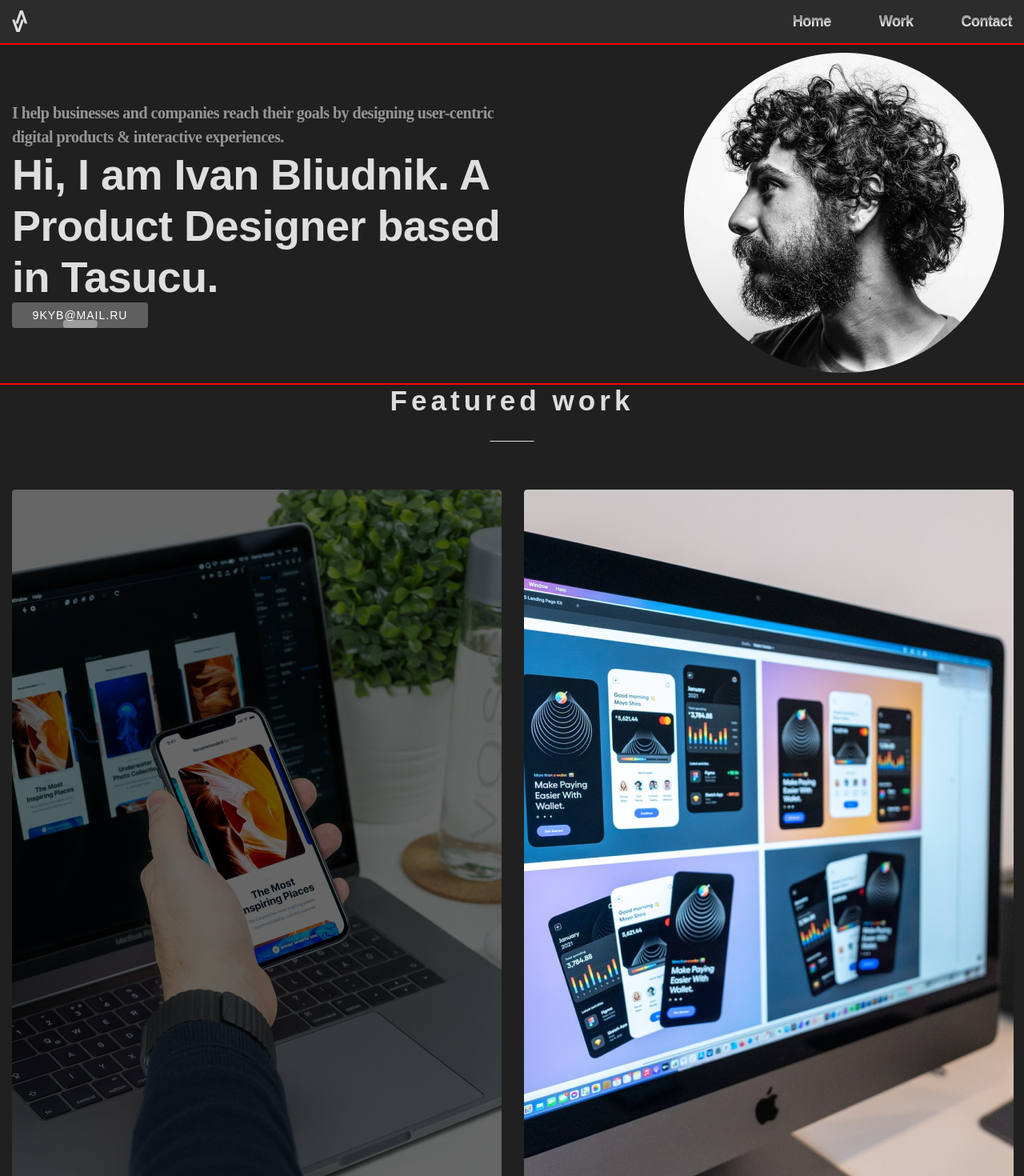
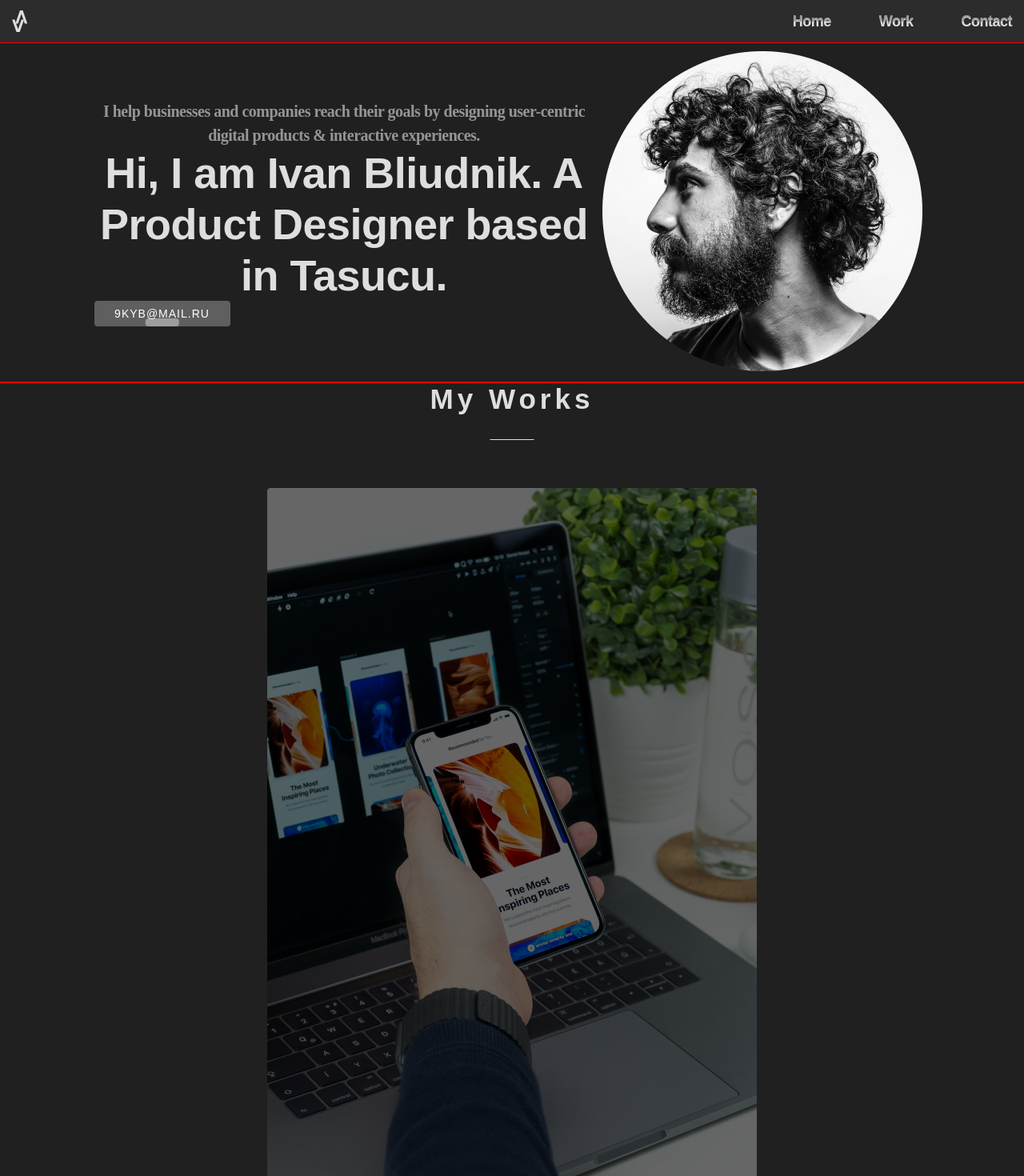
Before and after one commit to IvanBliudnik/myPrj, a React (Create React App) app: page / in a window 1280 px wide. Shown: the top 1470 px of the page at 80% size. Built offline with nearby package versions, Linux system fonts and the light colour scheme.

Commit message:
myPrj update commit (work)

```diff
--- a/src/components/Container.ts
+++ b/src/components/Container.ts
@@ -7,6 +7,5 @@ export const Container = styled.div`
     outline: 1px solid red;
     width: 100%;
     height: 100%;
-    min-height: 100%;
     padding: 0 15px;
 `
--- a/src/layout/header/Header_Styles.ts
+++ b/src/layout/header/Header_Styles.ts
@@ -3,8 +3,6 @@ import styled from "styled-components";
 
 
 const Header = styled.header`
-    position: fixed;
-    z-index: 99999;
     backdrop-filter: blur(20px);
     background: rgba(50, 50, 50, 0.7);
     display: flex;
--- a/src/layout/header/headerMenu/HeaderMenuStyles.tsx
+++ b/src/layout/header/headerMenu/HeaderMenuStyles.tsx
@@ -77,6 +77,7 @@ const NavLink = styled(Link)`
 
 // MobileMenu
 const MobileMenu = styled.nav`
+
 `
 const MobileMenuPopup = styled.div<{ isOpen: boolean }>`
     position: fixed;
@@ -84,7 +85,6 @@ const MobileMenuPopup = styled.div<{ isOpen: boolean }>`
     left: 0;
     right: 0;
     bottom: 0;
-    z-index: 999;
     background-color: rgba(31, 31, 32, 0.9);
     display: flex;
     justify-content: center;
@@ -92,8 +92,8 @@ const MobileMenuPopup = styled.div<{ isOpen: boolean }>`
     transform: translateY(-100%);
     transition: 1s ease-in-out;
 
-
     ul {
+        padding-top: 100px;
         display: flex;
         gap: 10px;
         justify-content: center;
--- a/src/layout/sections/main/Main.tsx
+++ b/src/layout/sections/main/Main.tsx
@@ -10,7 +10,7 @@ export const Main: React.FC = () => {
     return (
         <S.Main id={"home"}>
             <Container>
-                <FlexContainer align={"center"} justify={"space-between"} wrap={"wrap"}>
+                <FlexContainer align={"center"} justify={"center"} wrap={"wrap"}>
                     <S.MainContainer>
                         <S.NameTitle>
                             <span>
@@ -24,7 +24,6 @@ products & interactive experiences.
                         </S.MainTitle>
                         <StyleButton type={"submit"} >9kyb@mail.ru</StyleButton>
                     </S.MainContainer>
-
                     <S.PhotoWrapper>
                         <S.Photo src={photo} alt=""/>
                     </S.PhotoWrapper>
--- a/src/layout/sections/main/MainStyles.tsx
+++ b/src/layout/sections/main/MainStyles.tsx
@@ -12,7 +12,6 @@ type MainContainerPropsType = {
 
 const Main = styled.section`
     position: relative;
-    padding-top: 56px;
     min-height: 100%;
     background-color: ${Theme.colors.primaryBg};
     display: flex;
@@ -70,11 +69,17 @@ const MainTitle = styled.h1`
     font-weight: 700;
     line-height: 64px;
     letter-spacing: -0.5px;
-    text-align: left;
+    text-align: center;
 
     p {
         display: none;
     }
+    @media ${Theme.media.mobile} {
+    display: flex;
+        align-items: center;
+        justify-content: center;
+    }
+
 `
 
 const NameTitle = styled.h2`
@@ -92,7 +97,7 @@ const NameTitle = styled.h2`
     font-weight: 600;
     line-height: 30px;
     letter-spacing: -0.5px;
-    text-align: left;
+    text-align: center;
     @media ${Theme.media.mobile} {
         margin: 15px 0 22px;
     }
--- a/src/layout/sections/works/Works.tsx
+++ b/src/layout/sections/works/Works.tsx
@@ -1,4 +1,4 @@
-import React, {useState} from 'react';
+import React from 'react';
 import {SectionTitle} from "../../../components/SectionTitle";
 import {FlexContainer} from "../../../components/FlexContainer";
 import {Work} from "./work/Work";
@@ -8,9 +8,6 @@ import p3 from "./../../../assets/images/p3.png"
 import p4 from "./../../../assets/images/p4.png"
 import {Container} from "../../../components/Container";
 import {SW} from "./work/WorksStyles"
-import {TabsStatusType} from "./tabMenu/TabMenu";
-import {AnimatePresence, motion} from "framer-motion"
-
 
 
 const worksData = [
@@ -33,36 +30,19 @@ const worksData = [
 ]
 
 export const Works = () => {
-    const [currentFilterStatus, setCurrentFilterStatus] = useState("all")
-    let filteredWorks = worksData
-
-
-    function changeFilterStatus(value: TabsStatusType) {
-        setCurrentFilterStatus(value)
-    }
-
     return (
         <SW.Works id={"works"}>
             <Container>
-                <SectionTitle>Featured work</SectionTitle>
+                <SectionTitle>My Works</SectionTitle>
                 <FlexContainer justify={"center"} align={"flex-start"} wrap={"wrap"}>
-                    <AnimatePresence>
                     {worksData.map((w) => {
                         return (
-                                <motion.div style={{width: "auto", flexGrow:1, maxWidth:"612px"}}
-                                    layout
-                                    initial={{opacity: 0}}
-                                    animate={{opacity: 1}}
-                                    exit={{opacity: 0}}
-                                    key={w.id}
-                                >
+
                             <Work
                                 src={w.src}
                                 key={w.id}/>
-                                </motion.div>
                         )
                     })}
-                    </AnimatePresence>
                 </FlexContainer>
             </Container>
         </SW.Works>
--- a/src/layout/sections/works/work/WorksStyles.tsx
+++ b/src/layout/sections/works/work/WorksStyles.tsx
@@ -25,18 +25,15 @@ const Work = styled.div`
         }
     }
 
-        @media ${Theme.media.desktop} {
-        max-width: 540px;
-    }
+        // @media ${Theme.media.desktop} {
+    //     max-width: 540px;
+    // }
 `
 
 const ImageWrapper = styled.div`
     position: relative;
     gap: 24px;
-    width: 612px;
-    height: 888px;
     border-radius: 4px;
-
 
     ${StyleButton} {
     display: flex;
@@ -92,8 +89,6 @@ const ImageWrapper = styled.div`
 
 
 const Image = styled.img`
-    width: auto;
-    height: auto;
     object-fit: cover;
 `
 
@@ -104,6 +99,9 @@ const Text = styled.p`
     margin: 14px 0 10px;
     color: #ffffff;
 `
+const Description = styled.div`
+    padding: 25px 20px;
+`
 
 
 export const SW = {
@@ -112,5 +110,6 @@ export const SW = {
     Image,
     Title,
     Text,
+    Description,
     ImageWrapper,
 }
--- a/src/styles/GlobalStyle.tsx
+++ b/src/styles/GlobalStyle.tsx
@@ -11,6 +11,9 @@ export const GlobalStyle = createGlobalStyle`
     }
 
     body {
+        display: flex;
+        align-items: center;
+        justify-content: center;
         min-width: 360px;
         background-color: ${Theme.colors.primaryBg};
         margin: 0;
```
Also changed, not shown: src/layout/sections/works/tabMenu/TabMenu.tsx (deleted, +0 -45 lines). Lines whose indentation alone changed are shown as unchanged.
